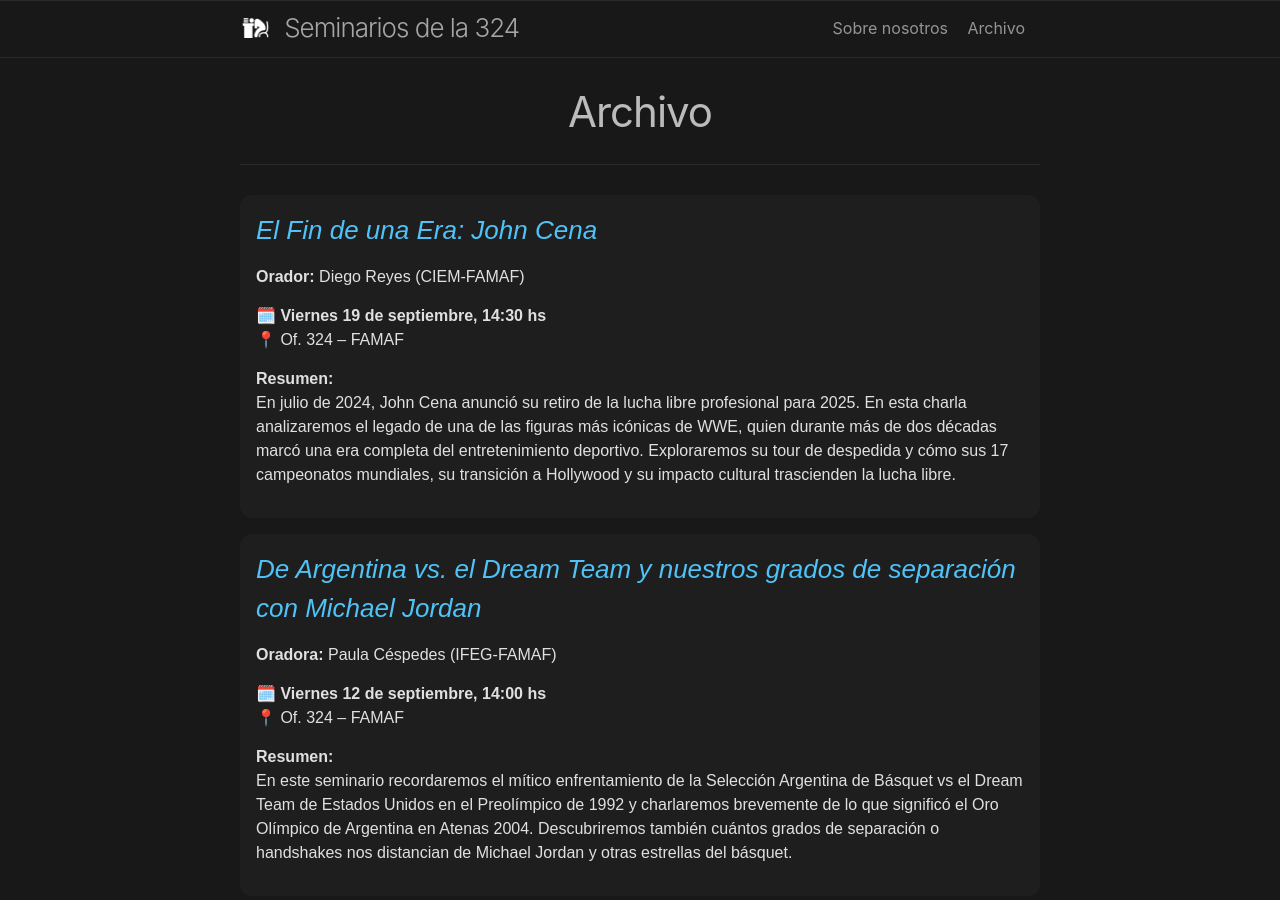
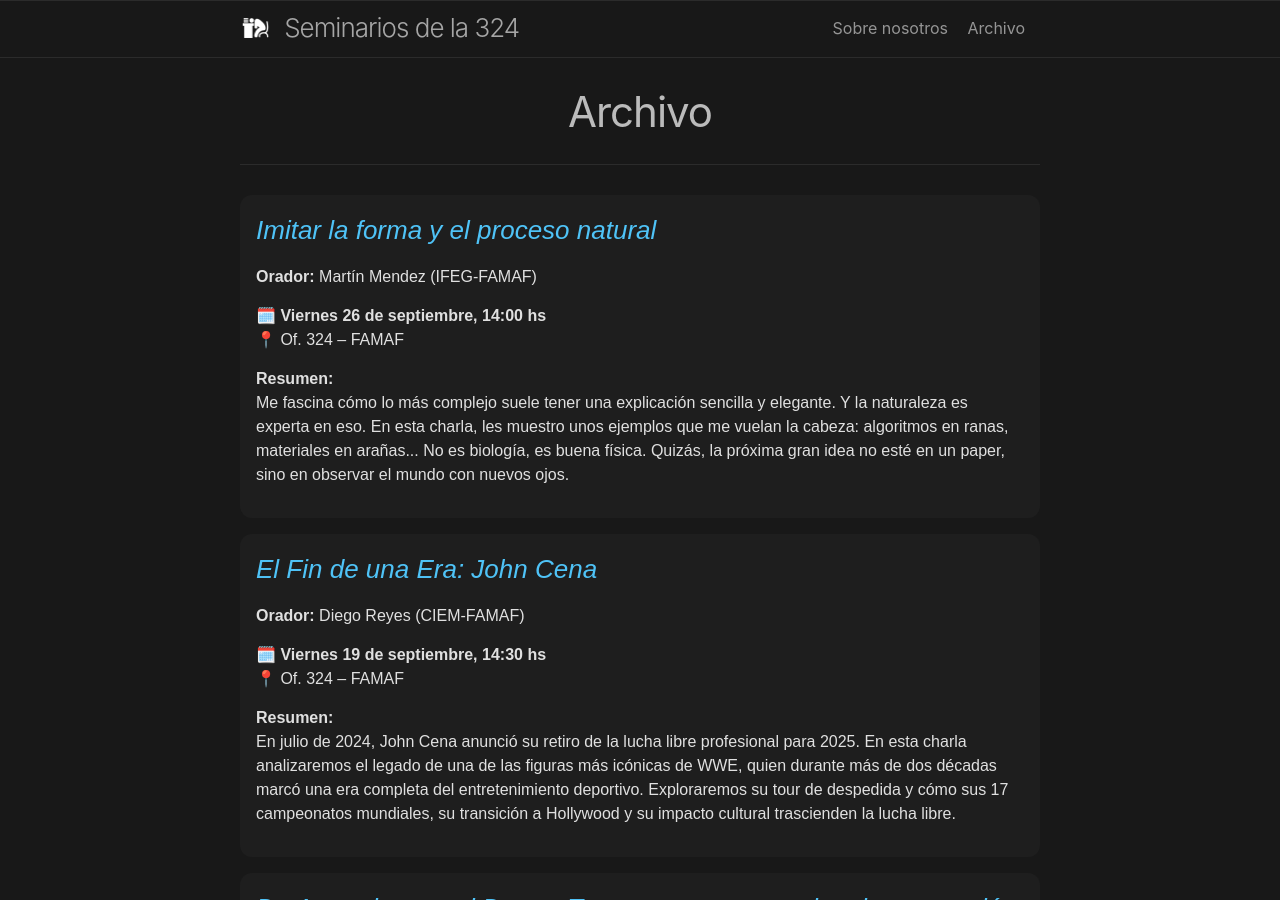
Before and after one commit to nicolasvazquez95/seminarios324, a Jekyll site: the page built from archivo.md, in a window 1280 px wide and 900 px high. Built offline with Jekyll 4.4.1, drawn with Linux system fonts in a browser that asks for light colours.

Commit message:
Add new seminar entry for "Imitar la forma y el proceso natural" with details

```diff
--- a/archivo.md
+++ b/archivo.md
@@ -4,6 +4,23 @@
 # author: "Nicolás Vazquez"
 # date: 2025-08-30
 ---
+
+<div style="background:#1e1e1e; border-radius:12px; padding:1em; margin:1em 0; color:#e0e0e0; font-family: sans-serif;">
+  <h3 style="margin-top:0;">
+    <a class="seminario-link"
+       href="{{ '/2025/09/26/Imitar-la-forma-y-el-proceso-natural/' | relative_url }}">
+      Imitar la forma y el proceso natural
+    </a>
+  </h3>
+
+  <p><strong>Orador:</strong> Martín Mendez (IFEG-FAMAF)</p>
+  <p>🗓️ <strong>Viernes 26 de septiembre, 14:00 hs</strong><br>
+     📍 Of. 324 – FAMAF</p>
+  <p><strong>Resumen:</strong><br>
+    Me fascina cómo lo más complejo suele tener una explicación sencilla y elegante. Y la naturaleza es experta en eso. En esta charla, les muestro unos ejemplos que me vuelan la cabeza: algoritmos en ranas, materiales en arañas... No es biología, es buena física. Quizás, la próxima gran idea no esté en un paper, sino en observar el mundo con nuevos ojos.
+  </p>
+</div>
+
 
 <div style="background:#1e1e1e; border-radius:12px; padding:1em; margin:1em 0; color:#e0e0e0; font-family:sans-serif;">
   <h3 style="margin-top:0;">
```
